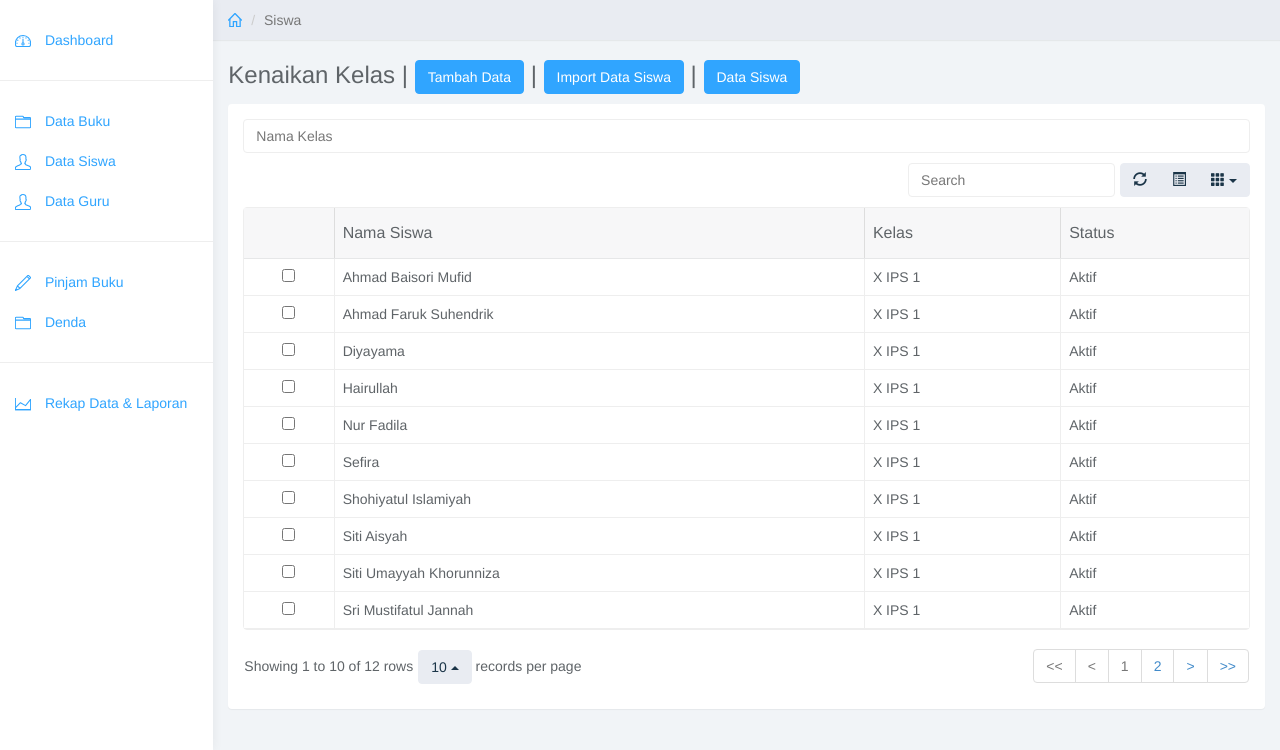
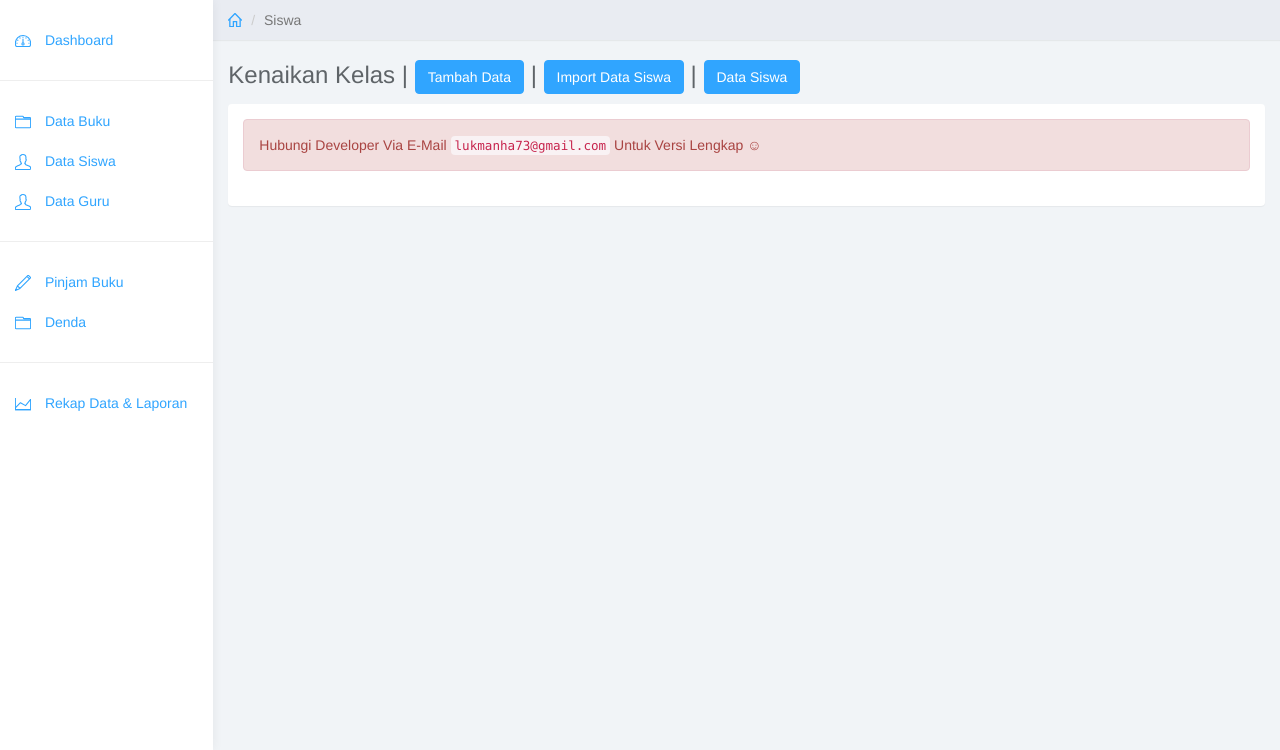
Before and after one commit to lukmanulha-kim/perpus_takaan, a CodeIgniter app: page /perpus_takaan/index.php/siswa/kenaikankelas in a window 1280 px wide. Shown: the part 50-800 px from the top of the page. Run offline with CodeIgniter, Linux system fonts and the light colour scheme; data comes from the database, SQL or seed files in the repository; data that the repository does not hold is empty.

Commit message:
Update v_naik.php

```diff
--- a/application/views/siswa/v_naik.php
+++ b/application/views/siswa/v_naik.php
@@ -18,33 +18,13 @@
 			<div class="col-lg-12">
 				<div class="panel panel-default">
 					<div class="panel-body">
-						<form action="" method="post">
-							<input type="text" name="i_kelasbaru" placeholder="Nama Kelas" class="form-control">
-							<table data-toggle="table"  data-show-refresh="true" data-show-toggle="true" data-show-columns="true" data-search="true" data-select-item-name="toolbar1" data-pagination="true" data-sort-name="name" data-sort-order="desc">
-							    <thead>
-								    <tr>
-								        <th data-field="no" data-sortable="true" > </th>
-								        <th data-field="nama" data-sortable="true">Nama Siswa</th>
-								        <th data-field="kelas"  data-sortable="true">Kelas</th>
-								        <th data-field="status" data-sortable="true">Status</th>
-								    </tr>
-							    </thead>
-							    <tbody>
-							    	<?php $no=1; foreach ($siswa->result() as $dataSiswa) { ?>
-							    	<tr>
-							    		<td><center><input type="checkbox" name="i_siswa[]" value=""></center></td>
-							    		<td><?php echo $dataSiswa->nama_siswa ?></td>
-										<td><?php echo $dataSiswa->kelas ?></td>
-										<td><?php echo $dataSiswa->status ?></td>
-							    	</tr>
-							    	<?php } ?>
-							    </tbody>
-							</table>
-						</form>
+						<div class="alert alert-danger">
+							Hubungi Developer Via E-Mail <code>lukmanha73@gmail.com</code> Untuk Versi Lengkap ☺
+						</div>
 					</div>
 				</div>
-			</div>
-		</div><!--/.row-->
+			</div><!-- /.col-->
+		</div><!-- /.row -->
 
 
 	</div><!--/.main-->
```
